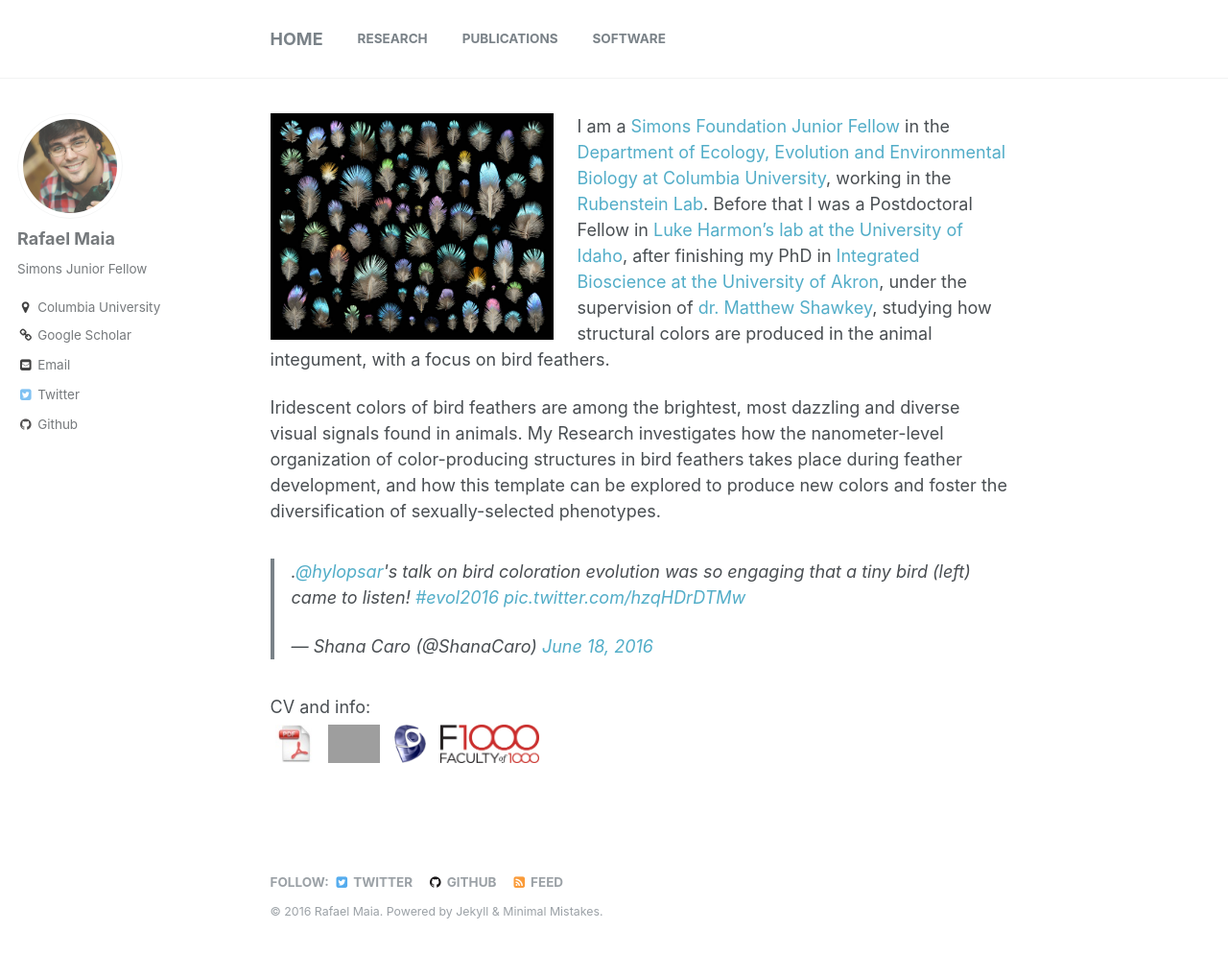
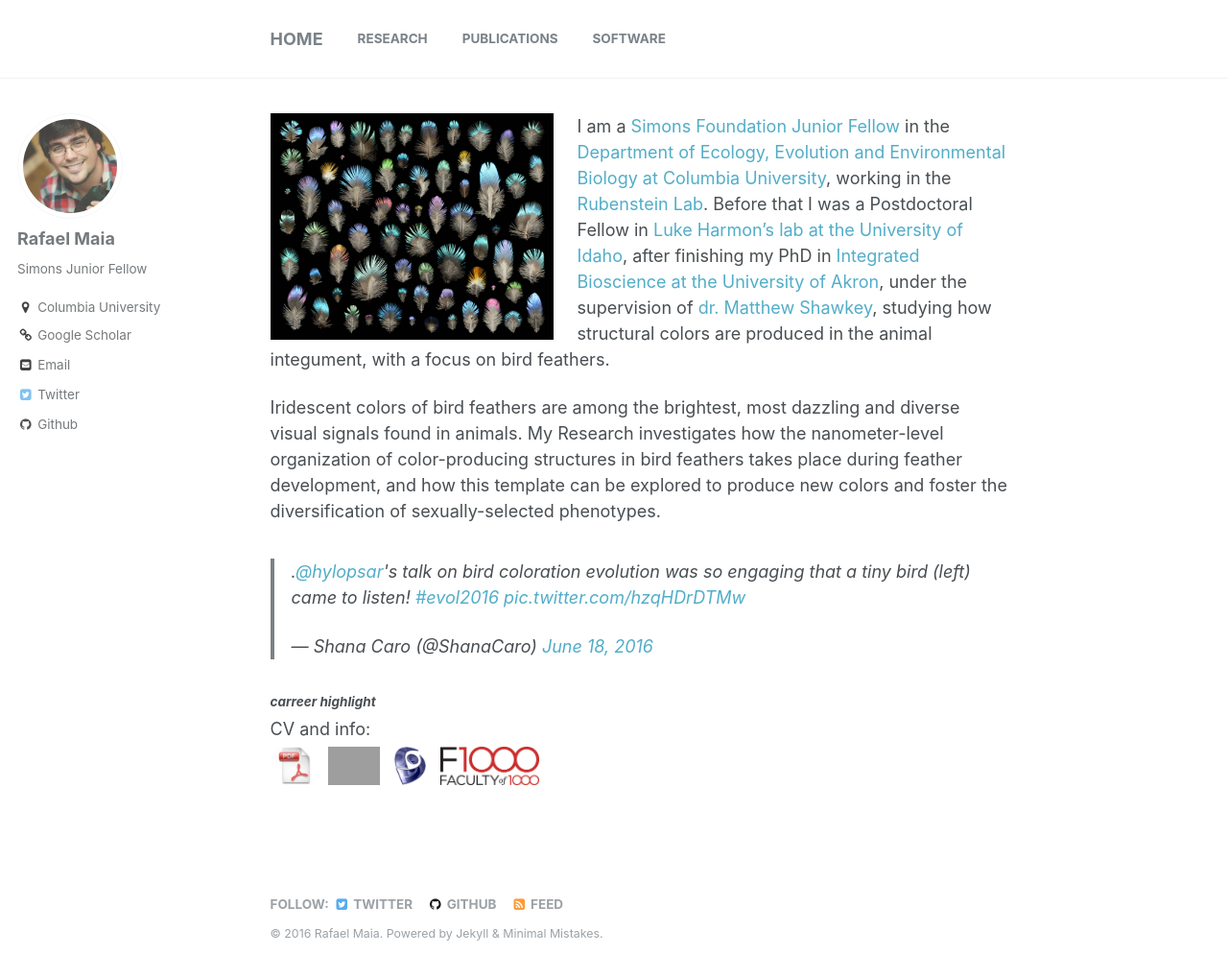
Before and after one commit to rmaia/rmaia.github.io, a Jekyll site: the page built from index.md, in a window 1280 px wide and 1037 px high. Shown: the top 1019 px of the window at 96% size. Built offline with Jekyll 4.4.1, drawn with Linux system fonts in a browser that asks for light colours; the list of posts is cut into pages by our own code; comment, search, counter and statistics services are not loaded; grey boxes are pictures that could not be loaded.

Commit message:
trying to add little legend

```diff
--- a/index.md
+++ b/index.md
@@ -10,6 +10,7 @@ Iridescent colors of bird feathers are among the brightest, most dazzling and di
 
 <blockquote class="twitter-tweet" data-lang="en"><p lang="en" dir="ltr">.<a href="https://twitter.com/hylopsar">@hylopsar</a>&#39;s talk on bird coloration evolution was so engaging that a tiny bird (left) came to listen! <a href="https://twitter.com/hashtag/evol2016?src=hash">#evol2016</a> <a href="https://t.co/hzqHDrDTMw">pic.twitter.com/hzqHDrDTMw</a></p>&mdash; Shana Caro (@ShanaCaro) <a href="https://twitter.com/ShanaCaro/status/744233162474037248">June 18, 2016</a></blockquote>
 <script async src="//platform.twitter.com/widgets.js" charset="utf-8"></script>
+###### _carreer highlight_
 
 CV and info: <br>
 <a href="/pdf/RMaia-CV.pdf"><img src="/images/pdf-file-logo-icon.jpg" style="padding:5px; height:50px"></a>
```
